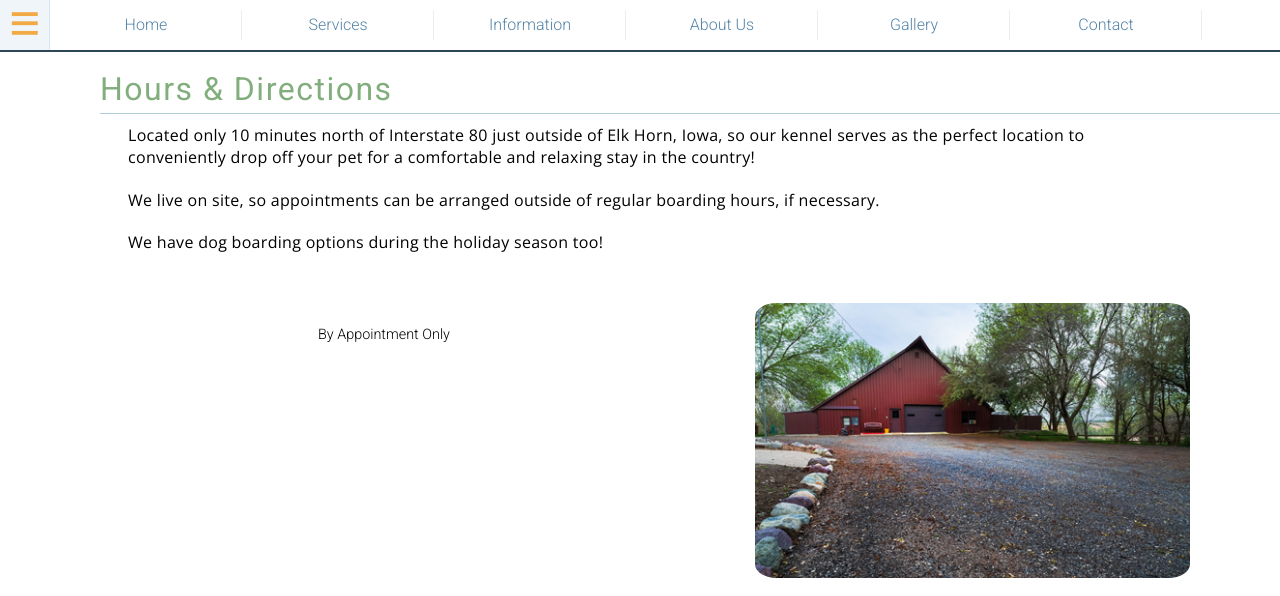
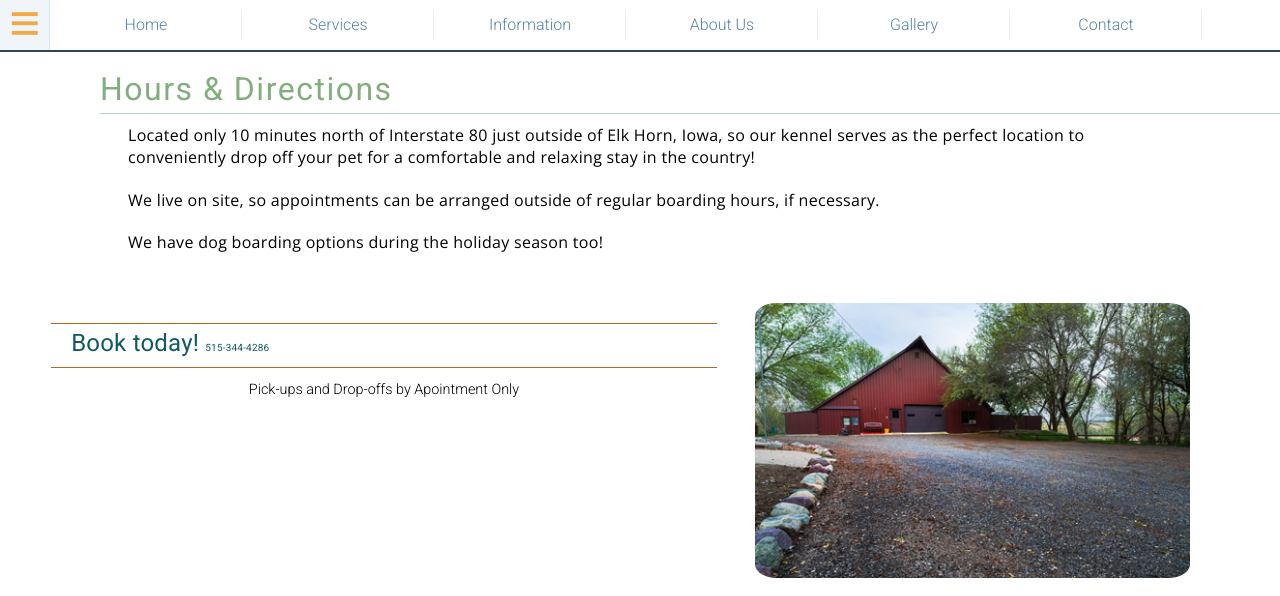
Before and after one commit to ALO-V/tck, a PHP site: page /Information/hoursdirections.php in a window 1280 px wide. Shown: the top 596 px of the page. Run offline with PHP 8.4, Linux system fonts and the light colour scheme; some libraries are stand-ins or nearby versions.

Commit message:
Update hoursdirections.php

```diff
--- a/public/Information/hoursdirections.php
+++ b/public/Information/hoursdirections.php
@@ -55,8 +55,13 @@
         <article class="hoursdirectionsModule">
         <section id="hdIT" class="interiorContainer">
         <table id="hoursTable">
+        <thead class="hoursHeaderRow">
+          <th class="homeHeaderText" colspan="2">Book today! <span style="font-size:10px;">515-344-4286<span></th>
+        </thead>
         <tbody>
-          <td id="sunday" class="homeTime">By Appointment Only</td>
+        <tr>
+          <td class="homeTime">Pick-ups and Drop-offs by Apointment Only</td>
+        </tr>
         </tbody>
         </table>
         </section>
```
